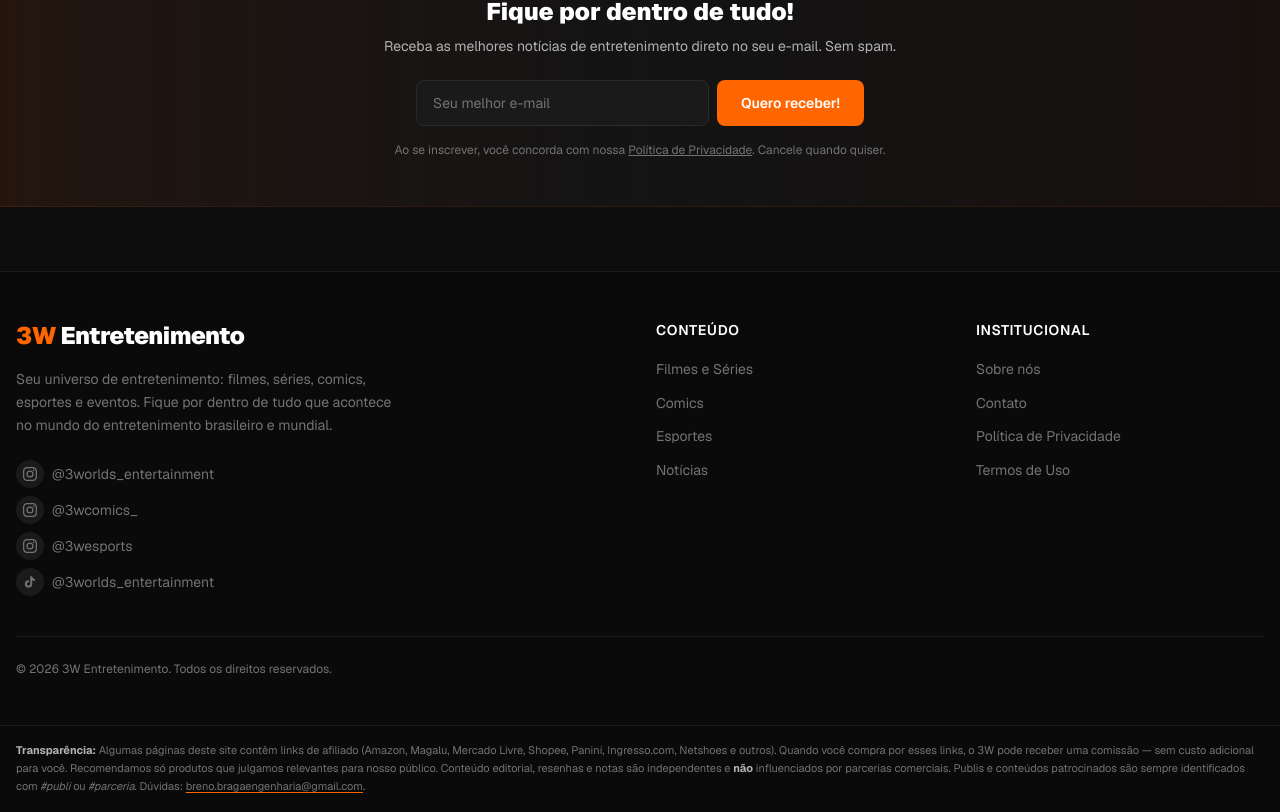
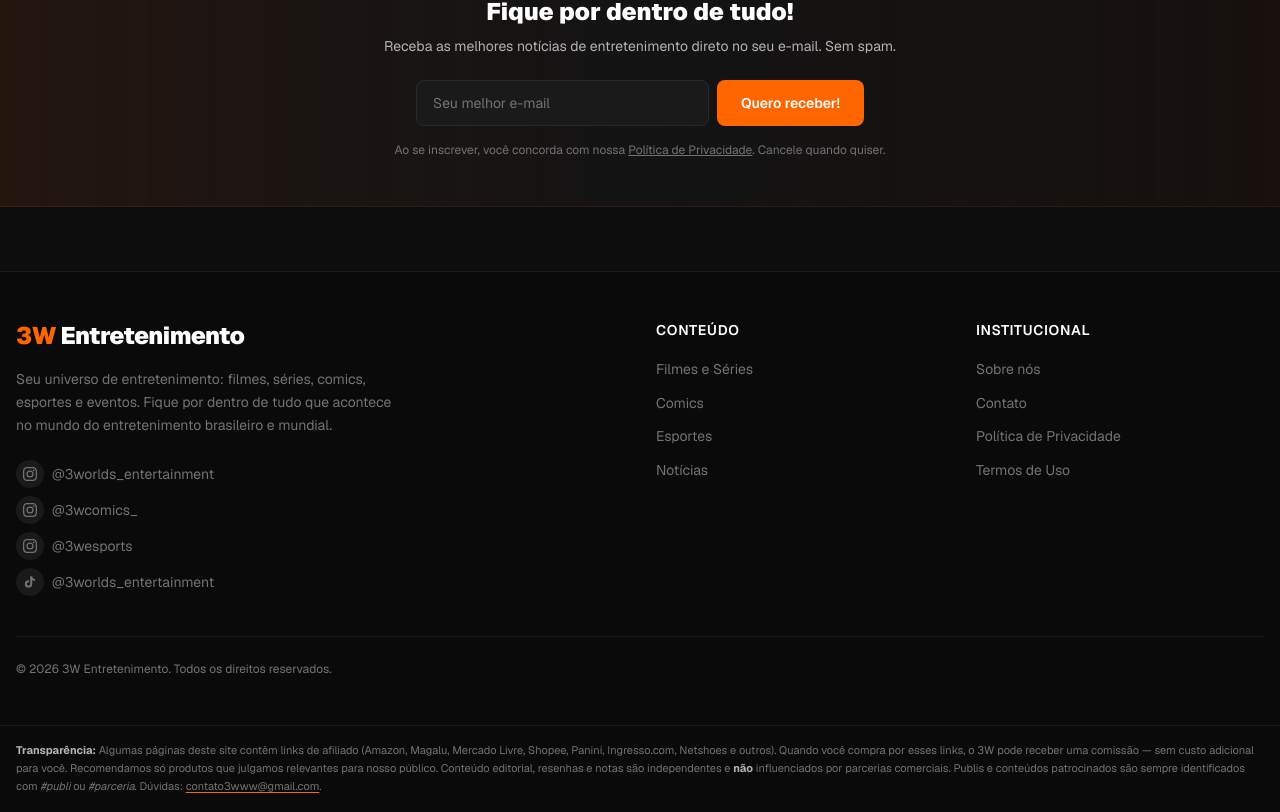
Before and after one commit to brenobragaengenharia-dotcom/3W, a Next.js app: page / in a window 1280 px wide. Shown: the part 3736-4548 px from the top of the page. Built offline with nearby package versions, Linux system fonts and the light colour scheme; no server answers.

Commit message:
fix: atualiza email de contato no disclosure de afiliados

```diff
--- a/components/AffiliateDisclosure.jsx
+++ b/components/AffiliateDisclosure.jsx
@@ -22,10 +22,10 @@ export function AffiliateDisclosureFooter() {
           parcerias comerciais. Publis e conteúdos patrocinados são sempre identificados com <em>#publi</em>{' '}
           ou <em>#parceria</em>. Dúvidas:{' '}
           <a
-            href="mailto:breno.bragaengenharia@gmail.com"
+            href="mailto:contato3www@gmail.com"
             className="underline decoration-[#FF6600] underline-offset-2 hover:text-[#FF6600] transition-colors"
           >
-            breno.bragaengenharia@gmail.com
+            contato3www@gmail.com
           </a>
           .
         </p>
```
